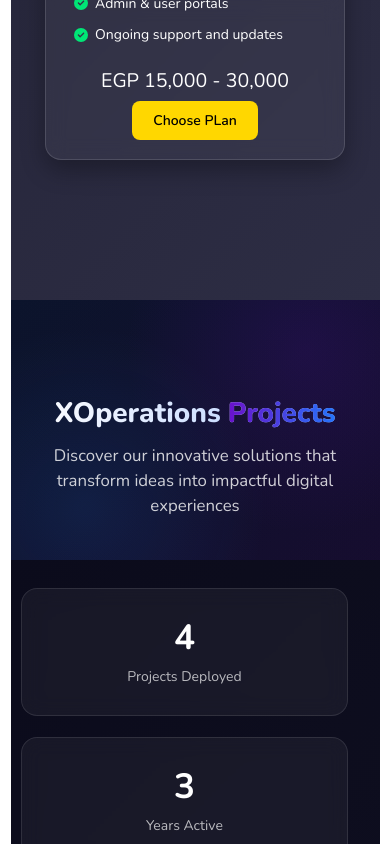
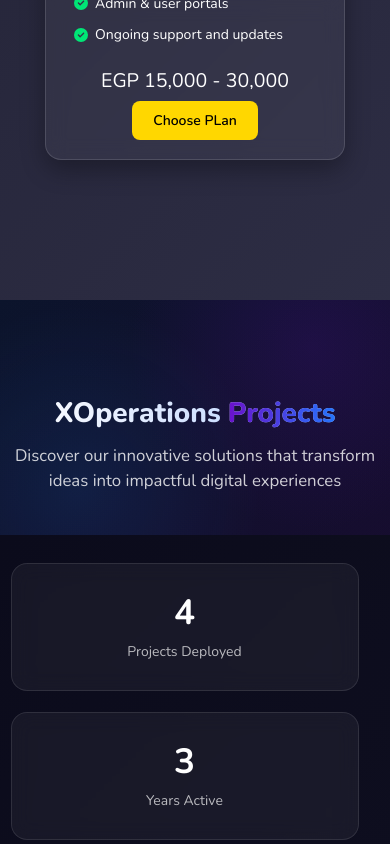
Before and after one commit to ahmedmedhat-se/xoperations, a React (Vite) app: page / in a window 390 px wide. Shown: the part 1905-2749 px from the top of the page. Built offline with nearby package versions, Linux system fonts and the light colour scheme.

Commit message:
UI and Responsivity Enhancement - README Update

```diff
--- a/src/components/layouts/Homepage.jsx
+++ b/src/components/layouts/Homepage.jsx
@@ -2,12 +2,11 @@
 import Plans from "../ui/Plans.jsx";
 import Projects from "../ui/Projects.jsx";
 import AchievementsGallery from "../ui/AchievementsGallery.jsx";
-import "../styles/homepage.css";
 
 function Homepage() {
     return (
         <>
-            <div className="homepage container-fluid">
+            <div className="homepage container-fluid p-0 m-0">
                 <Services />
                 <Plans />
                 <Projects />
--- a/src/components/styles/homepage.css
+++ /dev/null
@@ -1,5 +0,0 @@
-.homepage {
-  max-width: 100%;
-  margin: 0;
-  padding: 0;
-}
```
Also changed, not shown: 1 other file (tests, documents, lock files or other folders).
